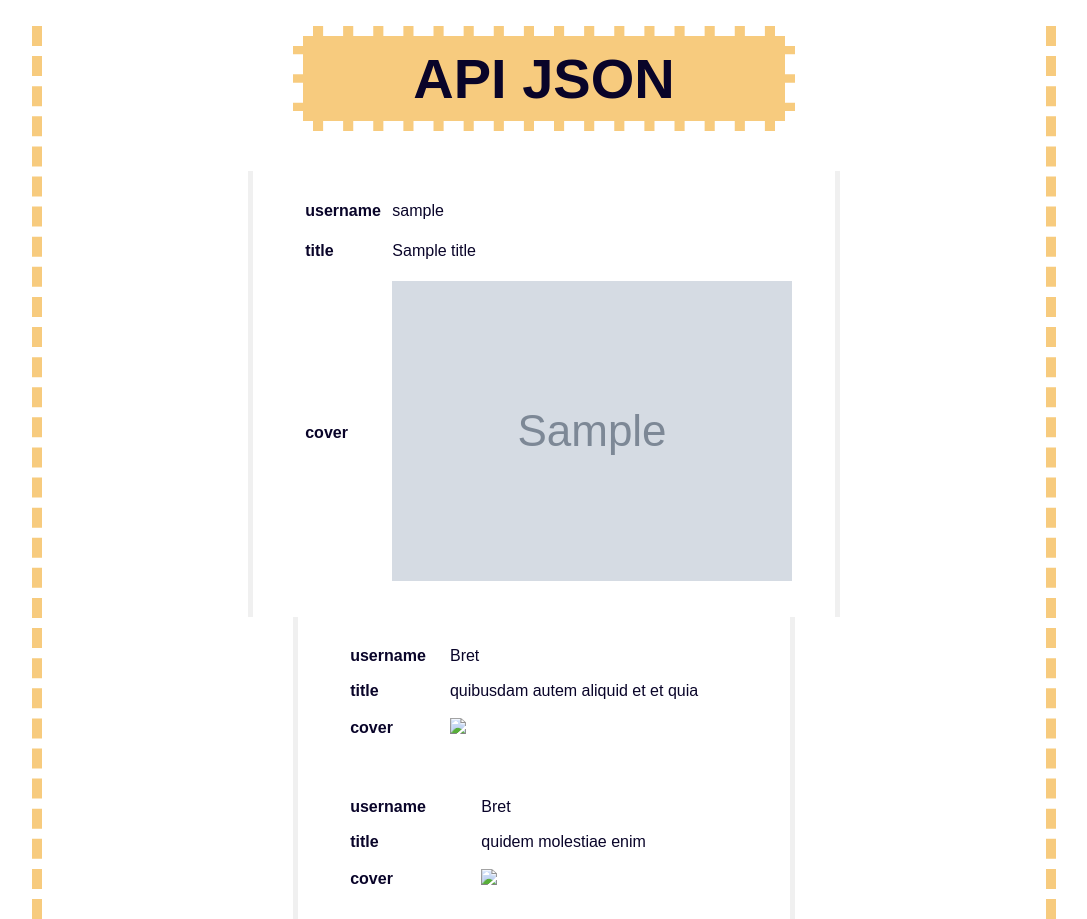
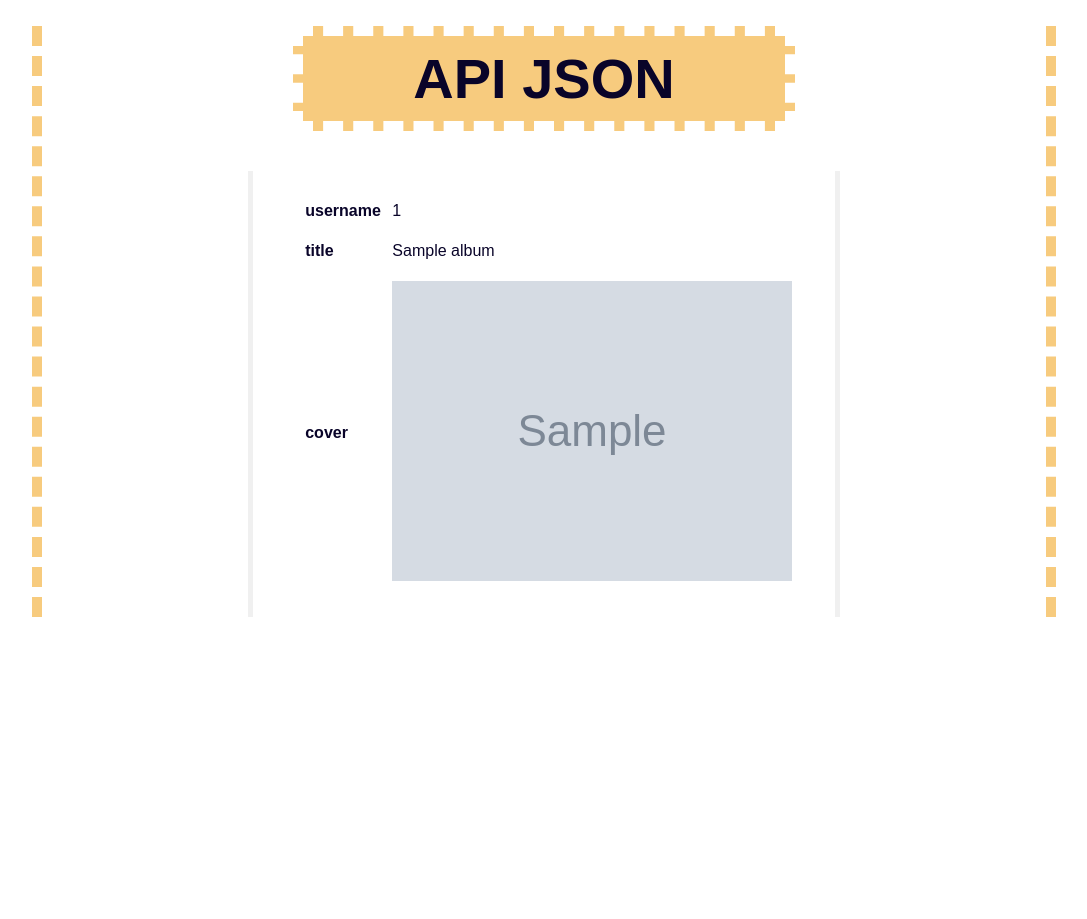
Before and after one commit to wiziix/TiOK, a Flask app: template templates/albums.html in a window 1280 px wide. Shown: the whole page, without its empty margins (96-1183 px from the left). After the commit the page ends 617 px from the top, so only its background shows below. Run offline with Flask 3, Linux system fonts and the light colour scheme; the template is opened without the code that fills it: most values are stand-ins (such as "Sample title", 1, 10 or a date in 2020); grey boxes marked "Sample" are stand-in pictures; parts of the project's set-up code (start-up, migrations or seed data) failed here and were passed over; some libraries are stand-ins or nearby versions.

Commit message:
testing loops in html

```diff
--- a/main.py
+++ b/main.py
@@ -27,8 +27,24 @@ def hello_world():
     return render_template('home_page.html')
 @app.route("/albums", methods=['GET'])
 def Albums():
-    response = requests.get("https://jsonplaceholder.typicode.com/albums/1")
+
+
+    response = requests.get("https://jsonplaceholder.typicode.com/albums/")
     y = json.loads(response.content)
 
-    return render_template('albums.html', username = usernames[int(y['userId'])],
-                           title = y['title'])
+    #photos = requests.get("https://jsonplaceholder.typicode.com/photos")
+
+    #photo = json.loads(photos.content)
+
+    #img = None
+
+    #for i in range(len(photo)):
+        #if photo[i]['albumId'] == y['id']:
+            #img = photo[i]['thumbnailUrl']
+            #break
+
+
+    return render_template('albums.html', albums = y)#,
+                           #username = #usernames[int(y['userId'])],
+                           #title = y['title'], image = None, albums = y)
+                          # image = img)
--- a/templates/albums.html
+++ b/templates/albums.html
@@ -8,15 +8,16 @@
 <body>
 <h1>API JSON</h1>
 
+{% for i in albums %}
 <table>
     <tbody>
     <tr>
         <th>username</th>
-        <td>{{username}}</td>
+        <td>{{i['userId']}}</td>
     </tr>
     <tr>
         <th>title</th>
-        <td>{{title}}</td>
+        <td>{{i['title']}}</td>
     </tr>
     <tr>
         <th>cover</th>
@@ -24,40 +25,7 @@
     </tr>
     </tbody>
 </table>
-
-<table>
-    <tbody>
-    <tr>
-        <th>username</th>
-        <td>Bret</td>
-    </tr>
-    <tr>
-        <th>title</th>
-        <td>quibusdam autem aliquid et et quia</td>
-    </tr>
-    <tr>
-        <th>cover</th>
-        <td><img src="https://via.placeholder.com/150/afc5c2"></td>
-    </tr>
-    </tbody>
-</table>
-
-<table>
-    <tbody>
-    <tr>
-        <th>username</th>
-        <td>Bret</td>
-    </tr>
-    <tr>
-        <th>title</th>
-        <td>quidem molestiae enim</td>
-    </tr>
-    <tr>
-        <th>cover</th>
-        <td><img src="https://via.placeholder.com/150/92c952"></td>
-    </tr>
-    </tbody>
-</table>
+{%endfor %}
 
 </body>
 </html>
```
